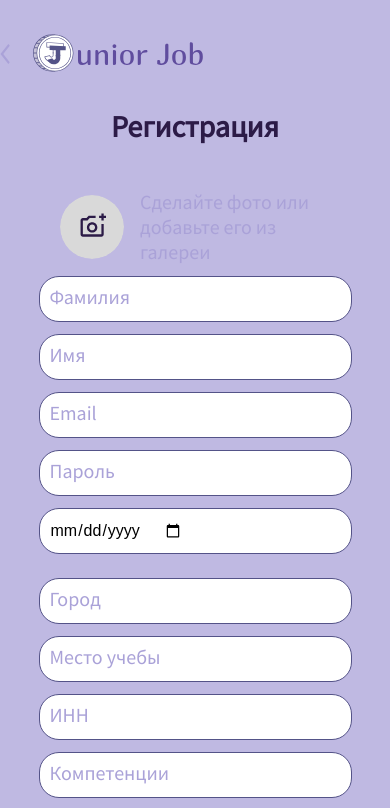
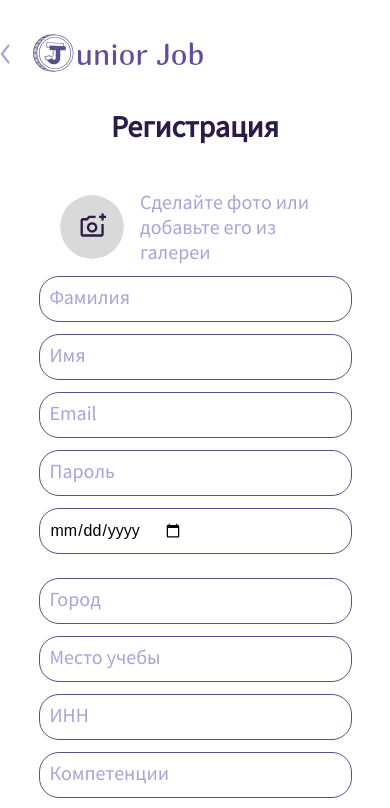
Before and after one commit to KrekcrRoot/juniorjob-frontend, a Nuxt app: page /register/applicant in a window 390 px wide. Shown: the top 808 px of the page. Built offline with nearby package versions, Linux system fonts and the light colour scheme.

Commit message:
fix: белый фон на страницах авторизации и регистрации

```diff
--- a/assets/css/main.css
+++ b/assets/css/main.css
@@ -97,6 +97,9 @@ textarea.field {
     body {
         background-color: #BFB9E2;
     }
+    .container-centered.white-bg {
+        background-color: #FFF;
+    }
 
     .mobile-hide {
         display: none;
--- a/components/user/ApplicantForm.vue
+++ b/components/user/ApplicantForm.vue
@@ -2,7 +2,7 @@
 import { ref } from 'vue';
 </script>
 <template>
-    <div class="container-centered">
+    <div class="container-centered white-bg">
         <h1 class="user-title pb-6">Регистрация</h1>
 
 
--- a/components/user/EmployerForm.vue
+++ b/components/user/EmployerForm.vue
@@ -7,7 +7,7 @@ const switchRole = (value) => {
 }
 </script>
 <template>
-    <div class="container-centered">
+    <div class="container-centered white-bg">
         <h1 class="user-title pb-6">Регистрация</h1>
         <UiSwitcher :selectedValue="selectedRole" @update="switchRole" />
         <template v-if="selectedRole === 'corporate'">
--- a/components/user/LoginForm.vue
+++ b/components/user/LoginForm.vue
@@ -2,7 +2,7 @@
 import { ref } from 'vue';
 </script>
 <template>
-    <div class="container-centered">
+    <div class="container-centered white-bg">
         <h1 class="user-title pb-6">Вход</h1>
 
 
@@ -20,6 +20,7 @@ import { ref } from 'vue';
 <style lang="scss" scoped>
 .container-centered {
     width: 100%;
+    height: 100vh;
     display: flex;
     flex-direction: column;
     align-items: center;
--- a/layouts/empty.vue
+++ b/layouts/empty.vue
@@ -22,6 +22,9 @@ import logo from "@/assets/images/logo.svg";
 
 <style lang="scss">
 @import url("~/assets/css/main.css");
+header {
+    background-color: white !important;
+}
 .logo {
     height: 51px;
     * img {
--- a/pages/login.vue
+++ b/pages/login.vue
@@ -23,5 +23,4 @@ loading.value = false
 </template>
 
 <style lang="scss" scoped>
-
 </style>
```
